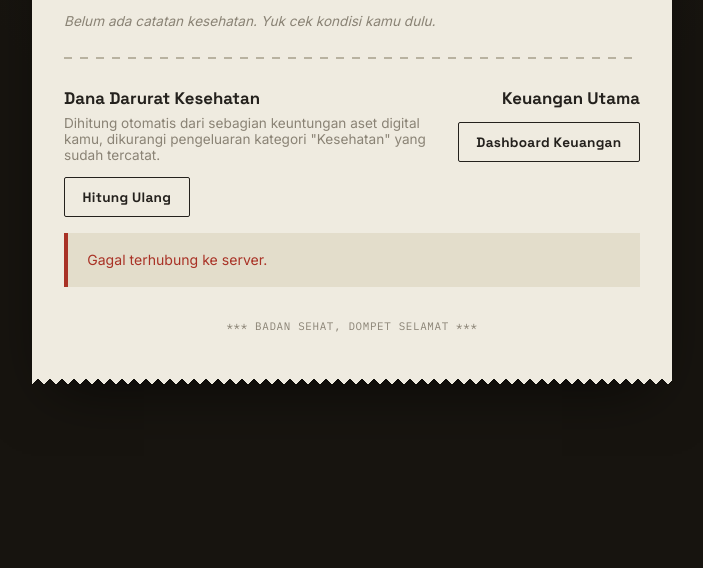
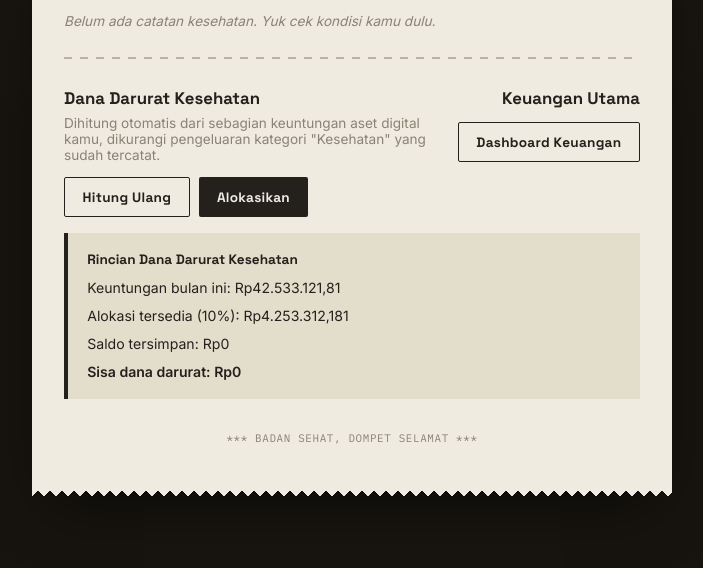
Before and after one commit to rafhmdbhny/sakupintar-care, a Flask app: page /kesehatan in a window 1280 px wide. Shown: the part 648-1216 px from the top of the page, without its empty margins (288-991 px from the left). Before the commit the page ends 1032 px from the top, so only its background shows below. Run offline with Flask 3, Linux system fonts and the light colour scheme.

Commit message:
Rombak Endpoint

```diff
--- /dev/null
+++ b/Dana_darurat.json
@@ -0,0 +1 @@
+{"saldo": 0.0}
--- a/Services/Main_system.py
+++ b/Services/Main_system.py
@@ -170,6 +170,73 @@ def save_riwayat_transaksi(now, nama, jumlah, harga, kartegori):
     df = pd.concat([df, new_data], ignore_index=True)
     df.to_csv(os.path.join(PROJECT_ROOT, "Data_transaksi.csv"), index=False, encoding="utf-8")
 
+    if kartegori == "Kesehatan":
+        data_dana = Read_dana_darurat()
+        pengurangan = float(harga) * float(jumlah)
+        Save_dana_darurat(max(float(data_dana.get("saldo", 0)) - pengurangan, 0))
+
+
+DANA_DARURAT_PATH = os.path.join(PROJECT_ROOT, "Dana_darurat.json")
+
+
+def Read_dana_darurat():
+    if os.path.exists(DANA_DARURAT_PATH):
+        try:
+            with open(DANA_DARURAT_PATH, "r", encoding="utf-8") as file:
+                data = json.load(file)
+            return {"saldo": max(float(data.get("saldo", 0)), 0)}
+        except (OSError, ValueError, TypeError):
+            pass
+
+    default = {"saldo": 0}
+    Save_dana_darurat(0)
+    return default
+
+
+def Save_dana_darurat(saldo):
+    with open(DANA_DARURAT_PATH, "w", encoding="utf-8") as file:
+        json.dump({"saldo": max(float(saldo), 0)}, file)
+
+
+def _hitung_alokasi_dana_darurat():
+    csv_kripto = os.path.join(PROJECT_ROOT, "Data_kripto.csv")
+    keuntungan = 0
+
+    if os.path.exists(csv_kripto):
+        try:
+            df_kripto = pd.read_csv(csv_kripto)
+            if not df_kripto.empty:
+                kolom_numerik = df_kripto.select_dtypes(include="number").columns
+                if len(kolom_numerik) > 0:
+                    keuntungan = float(df_kripto[kolom_numerik[0]].sum()) * 0.01
+        except (OSError, ValueError, TypeError):
+            keuntungan = 0
+
+    return keuntungan * 0.1
+
+
+def Ambil_saldo_dana_darurat():
+    alokasi_tersedia = _hitung_alokasi_dana_darurat()
+    saldo = Read_dana_darurat()["saldo"]
+    return {
+        "keuntungan": alokasi_tersedia / 0.1,
+        "alokasi": alokasi_tersedia,
+        "terpakai": 0,
+        "sisa": saldo,
+        "saldo": saldo,
+    }
+
+
+def Alokasikan_dana_darurat():
+    alokasi = _hitung_alokasi_dana_darurat()
+    saldo_baru = Read_dana_darurat()["saldo"] + alokasi
+    Save_dana_darurat(saldo_baru)
+    return {
+        "alokasi": alokasi,
+        "saldo": saldo_baru,
+        "sisa": saldo_baru,
+    }
+
 
 #total pengeluaran dan rata-rata pengeluaran letak=di atas dashboard dipisah menjadi 3 box
 def Analisis_riwayat_transaksi(budget):
--- a/app.py
+++ b/app.py
@@ -13,6 +13,8 @@ from Services.Main_system import (
     Read_pengaturan,
     Save_pengaturan,
     Analisa_kesehatan,
+    Ambil_saldo_dana_darurat,
+    Alokasikan_dana_darurat,
 )
 
 app = Flask(__name__)
@@ -45,6 +47,20 @@ def api_kesehatan():
         return jsonify(hasil.model_dump())
     except Exception as e:
         return jsonify({'error': str(e)}), 500
+
+@app.route('/api/dana-darurat')
+def api_dana_darurat():
+    try:
+        return jsonify(Ambil_saldo_dana_darurat())
+    except Exception as e:
+        return jsonify({"error": str(e)}), 500
+
+@app.route('/api/dana-darurat/alokasikan', methods=['POST'])
+def api_alokasikan_dana():
+    try:
+        return jsonify(Alokasikan_dana_darurat())
+    except Exception as e:
+        return jsonify({"error": str(e)}), 500
 
 @app.route('/update-harga-kripto', methods=['POST'])
 def update_harga_kripto():
--- a/templates/kesehatan.html
+++ b/templates/kesehatan.html
@@ -310,6 +310,7 @@
           <p class="deskripsi">Dihitung otomatis dari sebagian keuntungan aset digital kamu, dikurangi pengeluaran kategori "Kesehatan" yang sudah tercatat.</p>
           <div class="analisa-actions">
             <button id="btn-hitung-dana" class="btn btn-sekunder">Hitung Ulang</button>
+            <button id="btn-alokasikan-dana" class="btn btn-utama">Alokasikan</button>
           </div>
         </div>
         <div class="analisa-pasar">
@@ -330,6 +331,7 @@
 <script>
   const ENDPOINT_KESEHATAN    = "/api/kesehatan";
   const ENDPOINT_DANA_DARURAT = "/api/dana-darurat";
+  const ENDPOINT_ALOKASI_DANA = "/api/dana-darurat/alokasikan";
   const KEY_RIWAYAT           = "riwayat_kesehatan";
 
   function formatRupiah(angka) {
@@ -466,6 +468,7 @@
   });
 
   const btnHitungDana = document.getElementById("btn-hitung-dana");
+  const btnAlokasikanDana = document.getElementById("btn-alokasikan-dana");
   const hasilDana = document.getElementById("hasil-dana");
 
   async function muatDanaDarurat() {
@@ -487,8 +490,8 @@
         hasilDana.innerHTML = `
           <h3>Rincian Dana Darurat Kesehatan</h3>
           <p>Keuntungan bulan ini: ${formatRupiah(data.keuntungan)}</p>
-          <p>Dialokasikan (10%): ${formatRupiah(data.alokasi)}</p>
-          <p>Sudah terpakai (transaksi kategori Kesehatan): ${formatRupiah(data.terpakai)}</p>
+          <p>Alokasi tersedia (10%): ${formatRupiah(data.alokasi)}</p>
+          <p>Saldo tersimpan: ${formatRupiah(data.saldo ?? data.sisa)}</p>
           <p><strong>Sisa dana darurat: ${formatRupiah(data.sisa)}</strong></p>
         `;
       }
@@ -504,6 +507,25 @@
 
   btnHitungDana.addEventListener("click", muatDanaDarurat);
 
+  btnAlokasikanDana.addEventListener("click", async () => {
+    btnAlokasikanDana.disabled = true;
+    btnAlokasikanDana.textContent = "Menyimpan...";
+
+    try {
+      const res = await fetch(ENDPOINT_ALOKASI_DANA, { method: "POST" });
+      const data = await res.json();
+      if (!res.ok) throw new Error(data.error || "Gagal mengalokasikan dana.");
+      await muatDanaDarurat();
+    } catch (err) {
+      hasilDana.hidden = false;
+      hasilDana.classList.add("error");
+      hasilDana.innerHTML = `<p>${err.message || "Gagal terhubung ke server."}</p>`;
+    } finally {
+      btnAlokasikanDana.disabled = false;
+      btnAlokasikanDana.textContent = "Alokasikan";
+    }
+  });
+
   renderRiwayatKesehatan();
   muatDanaDarurat();
 </script>
```
